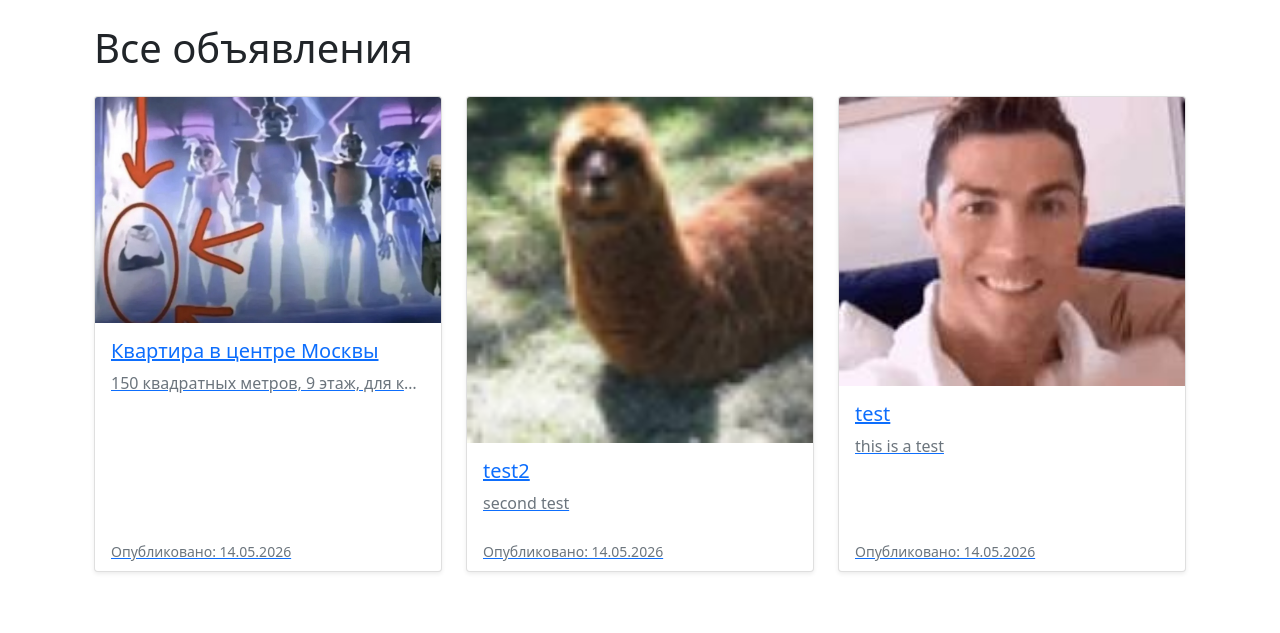
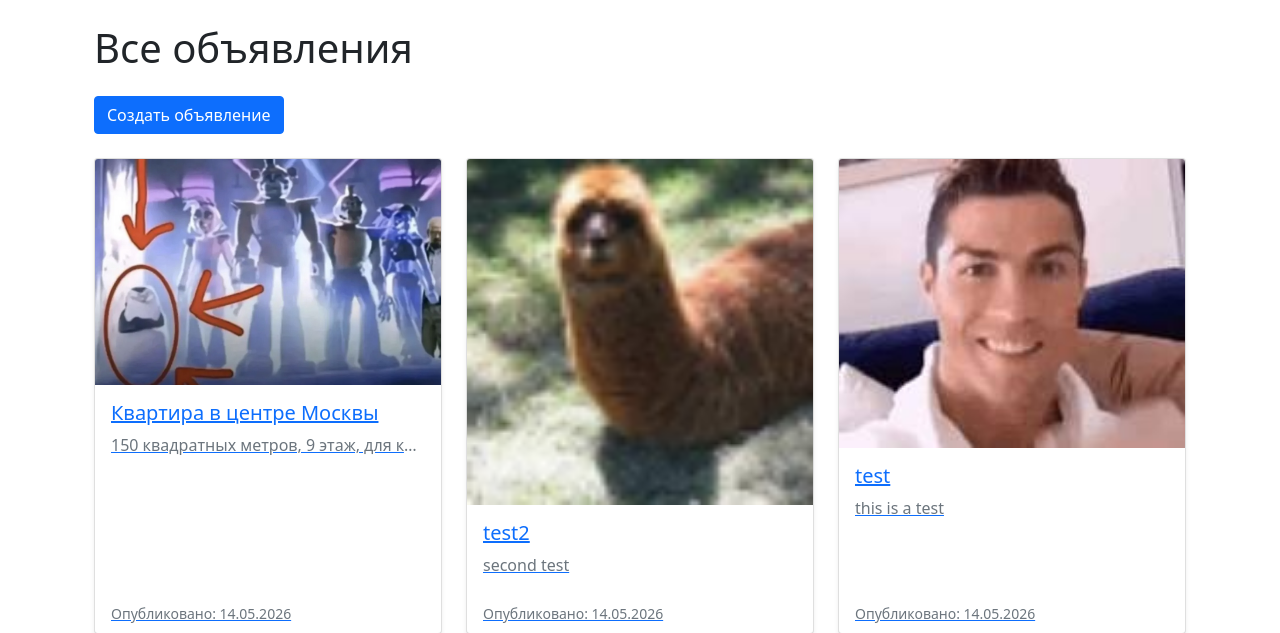
Before and after one commit to nogeorge260-del/WebServer-API-project, a Flask app: page /main in a window 1280 px wide. Shown: the part 101-734 px from the top of the page. Run offline with Flask 3, Linux system fonts and the light colour scheme; data comes from the database, SQL or seed files in the repository.

Commit message:
Восстановил кнопку создания объявления и перенёс её наверх

```diff
--- a/WEBProject/templates/main.html
+++ b/WEBProject/templates/main.html
@@ -1,8 +1,11 @@
 {% extends "base.html" %}
+
 {% block content %}
 <div class="container mt-4">
     <h1 class="mb-4">Все объявления</h1>
-
+    <div class="mb-4">
+        <a href="/main/register_listing" class="btn btn-primary">Создать объявление</a>
+    </div>
     <div class="row">
         {% for item in listings %}
         <div class="col-md-4 mb-4">
@@ -13,12 +16,10 @@
                     {% else %}
                     <img src="/static/img/default.png" class="card-img-top card-img-container" alt="Нет фото">
                     {% endif %}
-
                     <div class="card-body">
                         <h5 class="card-title font-weight-bold">{{ item.name }}</h5>
                         <p class="card-text text-muted text-truncate">{{ item.about }}</p>
                     </div>
-
                     <div class="card-footer bg-transparent border-top-0">
                         <small class="text-muted">Опубликовано: {{ item.created_date.strftime('%d.%m.%Y') }}</small>
                     </div>
```
Lines whose indentation alone changed are shown as unchanged.
